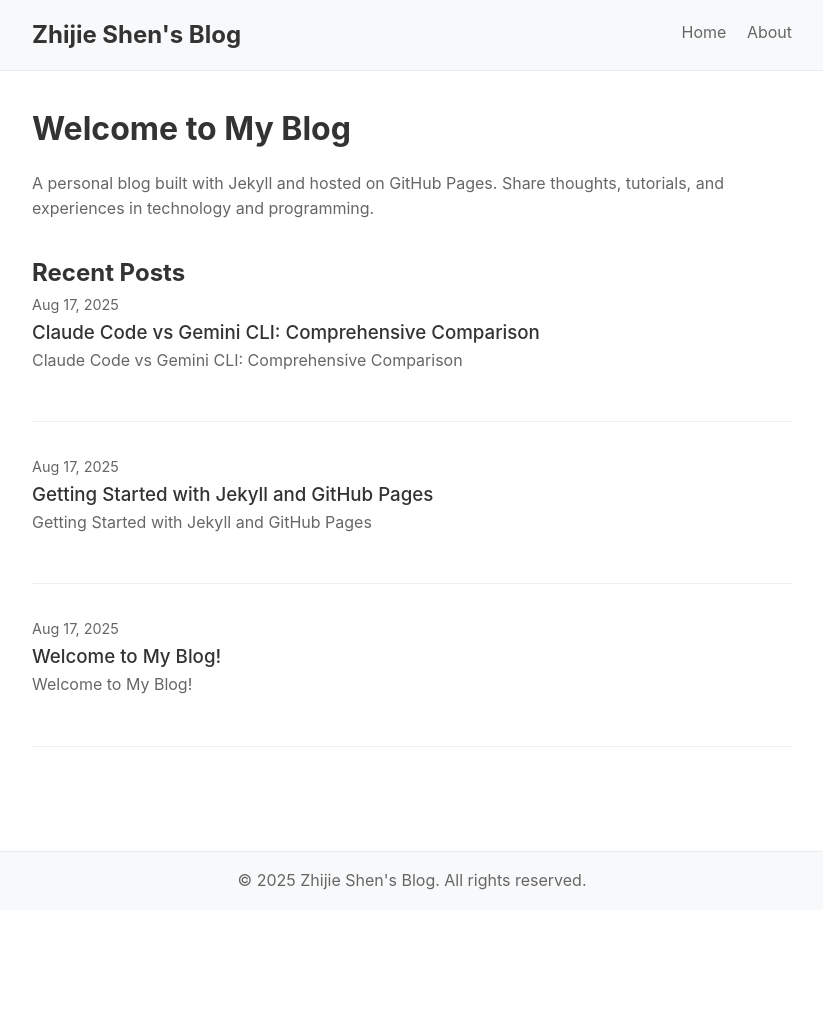
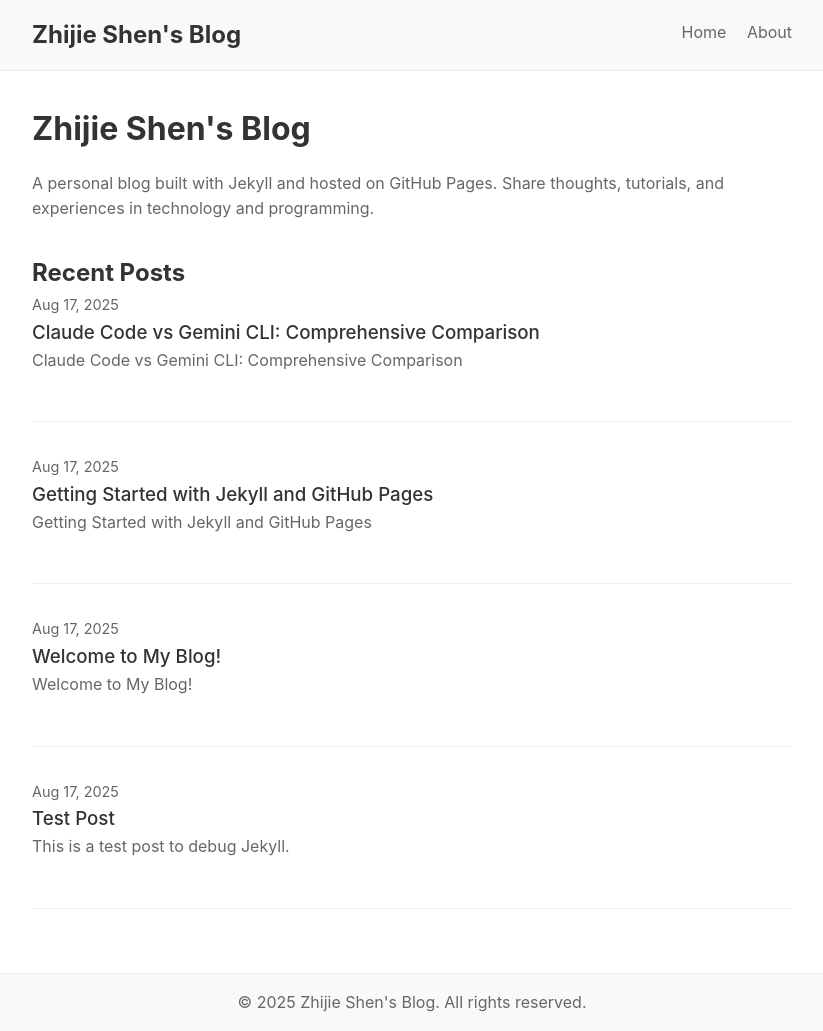
Before and after one commit to zjshen14/zjshen14.github.io, a Jekyll site: the page built from index.html, in a window 1280 px wide. Shown: the whole page, without its empty margins (228-1051 px from the left). Built offline with Jekyll 4.4.1, drawn with Linux system fonts in a browser that asks for light colours; the list of posts is cut into pages by our own code; before the commit the page ends 910 px from its top, so only the background shows below that.

Commit message:
Debug Jekyll: Add test post and fix index title
- Add simple test post to debug Jekyll processing
- Update index.html to use site.title from config
- This should help identify why posts aren't showing

```diff
--- /dev/null
+++ b/_posts/2025-08-17-test-post.md
@@ -0,0 +1,7 @@
+---
+layout: post
+title: "Test Post"
+date: 2025-08-17
+---
+
+This is a test post to debug Jekyll.
--- a/index.html
+++ b/index.html
@@ -3,7 +3,7 @@ layout: default
 ---
 
 <div class="home">
-  <h1>Welcome to My Blog</h1>
+  <h1>{{ site.title }}</h1>
   <p>{{ site.description }}</p>
 
   <h2>Recent Posts</h2>
```
